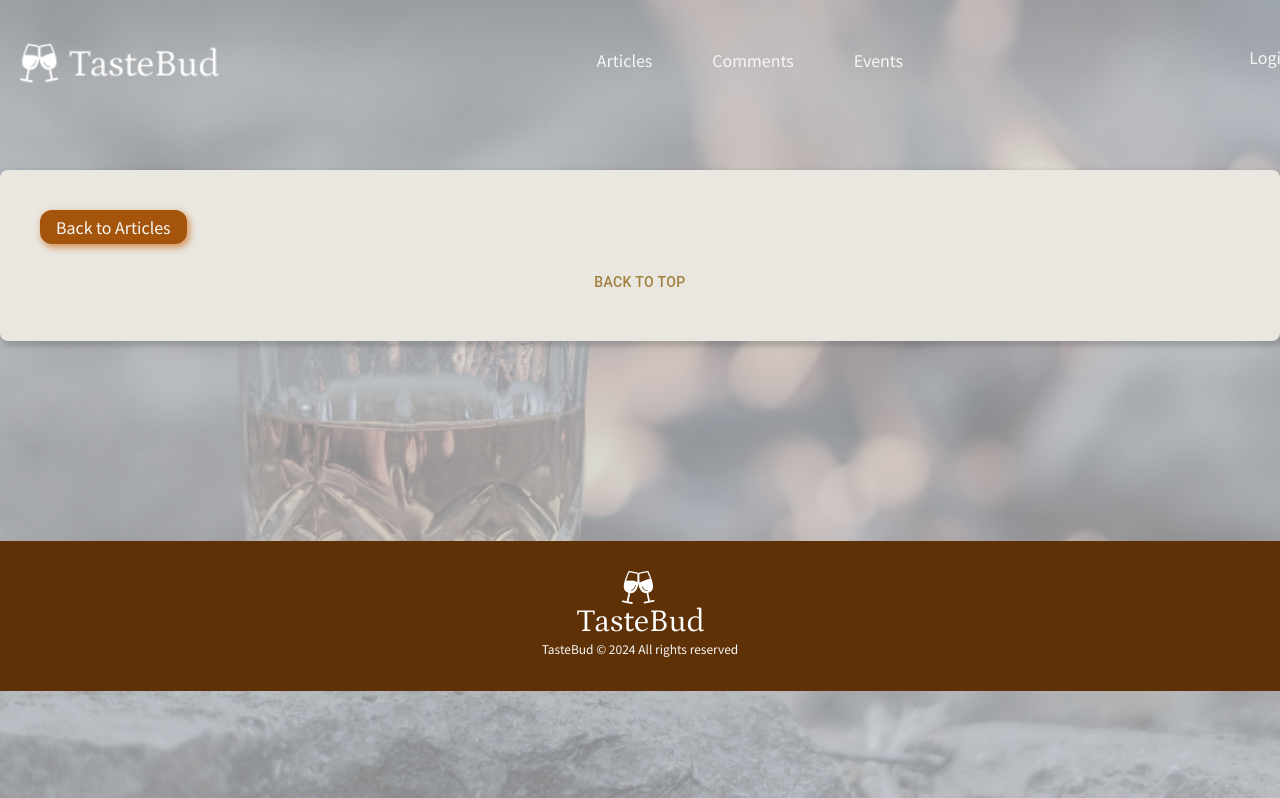
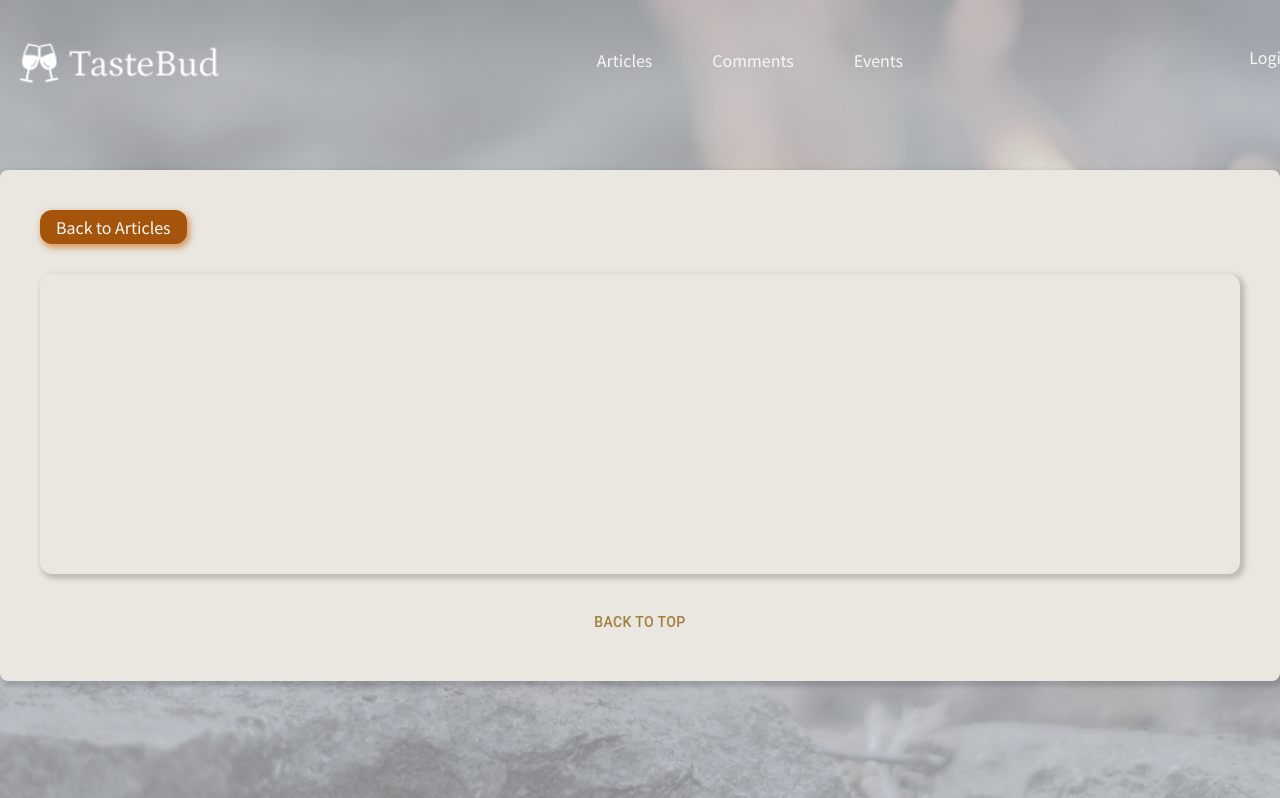
Before and after one commit to Tesiadyn/TasteBud, a React (Vite) app: page /article/1 in a window 1280 px wide. Shown: the top 798 px of the page. Built offline with nearby package versions, Linux system fonts and the light colour scheme; no server answers; the database is empty.

Commit message:
feat(article): added cover image on the top of article text

```diff
--- a/src/pages/Article/Article.tsx
+++ b/src/pages/Article/Article.tsx
@@ -12,6 +12,7 @@ import {
   PrevPageBtn,
   BackToTopBtn,
   BtnDiv,
+  CoverSection,
 } from "./ArticleStyle";
 
 interface ArticleData {
@@ -58,6 +59,9 @@ const Article = () => {
           <PageLink to="/articles">
             <PrevPageBtn>Back to Articles</PrevPageBtn>
           </PageLink>
+          <CoverSection
+            $backgroundImageUrl={articleData?.picture as string}
+          ></CoverSection>
           <SectionTitle>{articleData?.title}</SectionTitle>
           <ArticleText>
             <p>{articleData?.text}</p>
--- a/src/pages/Article/ArticleStyle.tsx
+++ b/src/pages/Article/ArticleStyle.tsx
@@ -1,6 +1,10 @@
 import styled from "styled-components";
 import { Link } from "react-router-dom";
 import { Button } from "@mui/material";
+
+interface backgroundImgUrlProps {
+  $backgroundImageUrl: string;
+}
 
 export const Container = styled.div`
   width: 100%;
@@ -25,6 +29,20 @@ export const ArticleText = styled.p`
 export const PageLink = styled(Link)`
   text-decoration: none;
 `;
+export const CoverSection = styled.section<backgroundImgUrlProps>`
+  width: 100%;
+  height: 300px;
+  background-image: url(${(props) => props.$backgroundImageUrl});
+  background-position: center;
+  background-size: cover;
+  border-radius: 12px;
+  margin: 30px 0;
+  box-shadow: 3px 3px 5px 2px rgba(89, 89, 89, 0.3);
+`;
+// export const CoverImg = styled.img`
+//   width: 100%;
+//   height: 100%;
+// `
 export const PrevPageBtn = styled.button`
   background-color: #a5550b;
   color: #f7f7f7;
```
